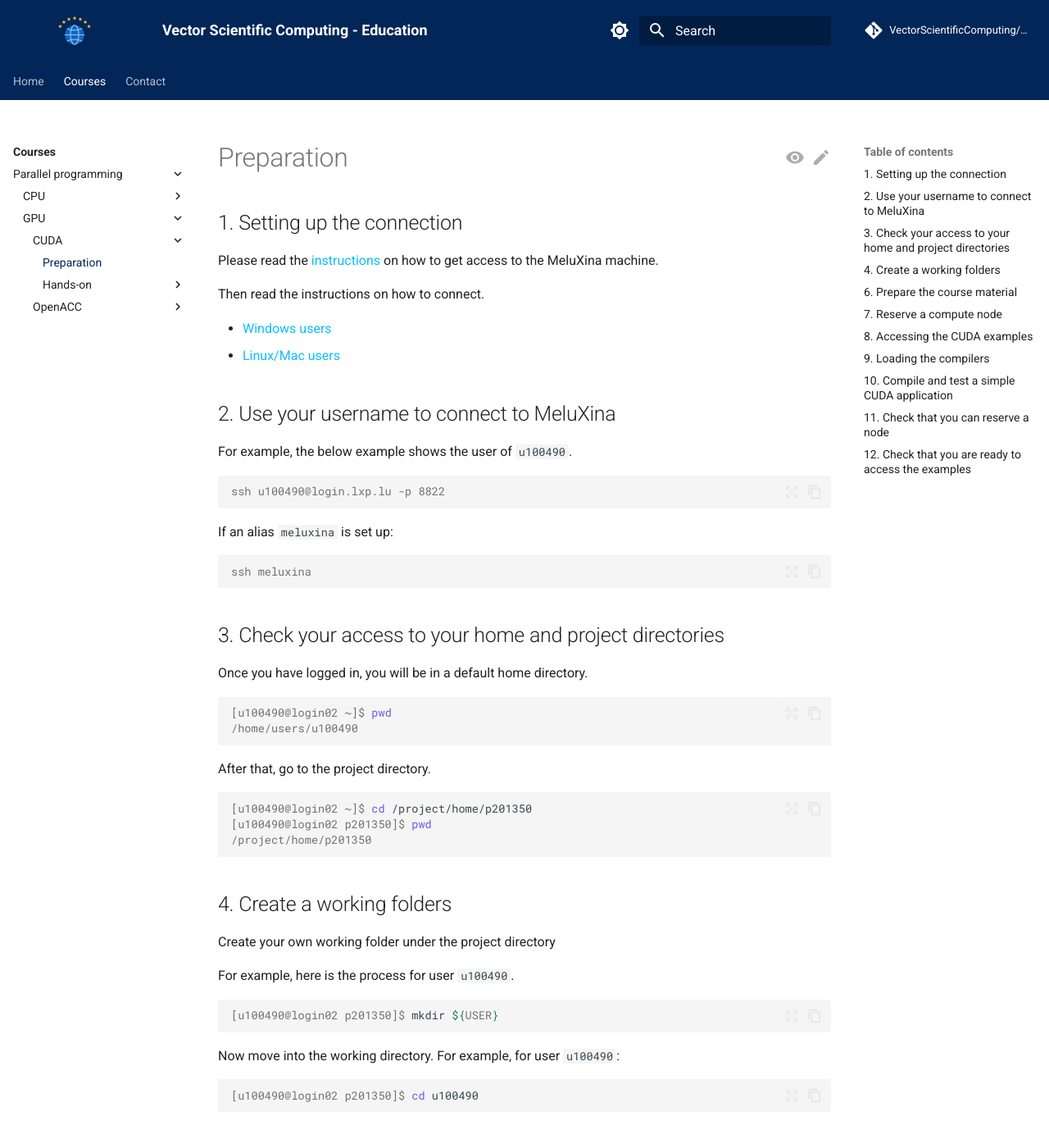
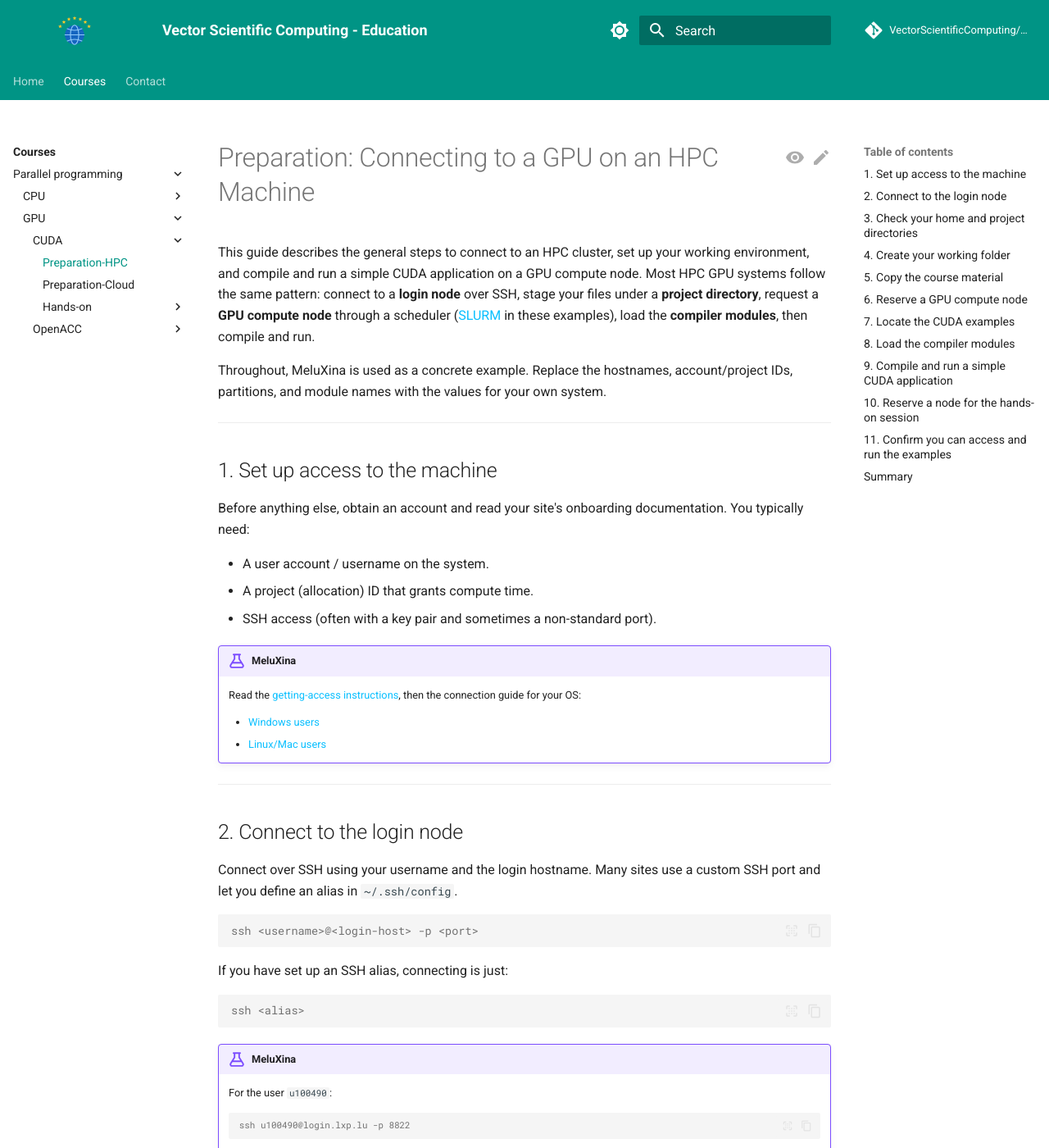
Before and after one commit to VectorScientificComputing/education, an MkDocs documentation site: the page built from docs/courses/cuda/preparation.md, in a window 1280 px wide and 1400 px high. Shown: the whole window at 82% size. Built offline with MkDocs 1.6.1 and Material for MkDocs 9.7.7, drawn with Linux system fonts in a browser that asks for light colours; comment, search, counter and statistics services are not loaded; some of the changed text lies outside the part shown.

Commit message:
CUDA preparation added
Signed-off-by: “ezhilmathik” <“ezhilmathi.krishnasamy@gmail.com”>

````diff
--- a/docs/courses/cuda/preparation.md
+++ b/docs/courses/cuda/preparation.md
@@ -1,87 +1,150 @@
-## 1. Setting up the connection
+# Preparation: Connecting to a GPU on an HPC Machine
 
-Please read the [instructions](https://docs.lxp.lu/first-steps/quick_start/) on how to get access to the MeluXina machine.
+This guide describes the general steps to connect to an HPC cluster, set up your working environment, and compile and run a simple CUDA application on a GPU compute node. Most HPC GPU systems follow the same pattern: connect to a **login node** over SSH, stage your files under a **project directory**, request a **GPU compute node** through a scheduler ([SLURM](https://slurm.schedmd.com/pdfs/summary.pdf) in these examples), load the **compiler modules**, then compile and run.
 
-Then read the instructions on how to connect.
+Throughout, MeluXina is used as a concrete example. Replace the hostnames, account/project IDs, partitions, and module names with the values for your own system.
 
-- [Windows users](https://docs.lxp.lu/first-steps/connecting/)
-- [Linux/Mac users](https://docs.lxp.lu/first-steps/connecting/)
+---
 
-## 2. Use your username to connect to MeluXina
+## 1. Set up access to the machine
 
-For example, the below example shows the user of `u100490`.
+Before anything else, obtain an account and read your site's onboarding documentation. You typically need:
+
+- A user account / username on the system.
+- A project (allocation) ID that grants compute time.
+- SSH access (often with a key pair and sometimes a non-standard port).
+
+!!! example "MeluXina"
+    Read the [getting-access instructions](https://docs.lxp.lu/first-steps/quick_start/), then the connection guide for your OS:
+
+    - [Windows users](https://docs.lxp.lu/first-steps/connecting/)
+    - [Linux/Mac users](https://docs.lxp.lu/first-steps/connecting/)
+
+---
+
+## 2. Connect to the login node
+
+Connect over SSH using your username and the login hostname. Many sites use a custom SSH port and let you define an alias in `~/.ssh/config`.
 
 ```console
-ssh u100490@login.lxp.lu -p 8822
+ssh <username>@<login-host> -p <port>
 ```
 
-If an alias `meluxina` is set up:
+If you have set up an SSH alias, connecting is just:
 
 ```console
-ssh meluxina
+ssh <alias>
 ```
 
-## 3. Check your access to your home and project directories
+!!! example "MeluXina"
+    For the user `u100490`:
 
-Once you have logged in, you will be in a default home directory.
+    ```console
+    ssh u100490@login.lxp.lu -p 8822
+    ```
+
+    With an alias named `meluxina`:
+
+    ```console
+    ssh meluxina
+    ```
+
+---
+
+## 3. Check your home and project directories
+
+After logging in you land in your home directory. Confirm where you are:
 
 ```console
-[u100490@login02 ~]$ pwd
-/home/users/u100490
+[<username>@login ~]$ pwd
+/home/users/<username>
 ```
 
-After that, go to the project directory.
+Then move to your project directory, where shared course material and allocations usually live:
 
 ```console
-[u100490@login02 ~]$ cd /project/home/p201350
-[u100490@login02 p201350]$ pwd
-/project/home/p201350
+[<username>@login ~]$ cd /project/home/<project-id>
+[<username>@login <project-id>]$ pwd
+/project/home/<project-id>
 ```
 
-## 4. Create a working folders
+!!! example "MeluXina"
+    ```console
+    [u100490@login02 ~]$ pwd
+    /home/users/u100490
+    [u100490@login02 ~]$ cd /project/home/p201350
+    [u100490@login02 p201350]$ pwd
+    /project/home/p201350
+    ```
 
-Create your own working folder under the project directory
+---
 
-For example, here is the process for user `u100490`.
+## 4. Create your working folder
+
+Create a personal working folder under the project directory so you don't collide with other users. Using `${USER}` names it after your username automatically:
 
 ```console
-[u100490@login02 p201350]$ mkdir ${USER}
+[<username>@login <project-id>]$ mkdir ${USER}
+[<username>@login <project-id>]$ cd ${USER}
 ```
 
-Now move into the working directory. For example, for user `u100490`:
+!!! example "MeluXina"
+    ```console
+    [u100490@login02 p201350]$ mkdir ${USER}
+    [u100490@login02 p201350]$ cd u100490
+    ```
+
+---
+
+## 5. Copy the course material
+
+Copy the folder containing the examples and source files into your working directory:
 
 ```console
-[u100490@login02 p201350]$ cd u100490
+[<username>@login <user-dir>]$ cp -r /project/home/<project-id>/CUDA .
+[<username>@login <user-dir>]$ cd CUDA/
+[<username>@login CUDA]$ ls -lthr
 ```
 
-## 6. Prepare the course material
+!!! example "MeluXina"
+    ```console
+    [u100490@login03 u100490]$ cp -r /project/home/p201350/CUDA .
+    [u100490@login03 u100490]$ cd CUDA/
+    [u100490@login03 CUDA]$ pwd
+    /project/home/p201350/u100490/CUDA
+    [u100490@login03 CUDA]$ ls -lthr
+    total 20K
+    -rw-r-----. 1 u100490 p201350   51 Mar 13 15:50 module.sh
+    drwxr-s---. 2 u100490 p201350 4.0K Mar 13 15:50 Vector-addition
+    drwxr-s---. 2 u100490 p201350 4.0K Mar 13 15:50 Unified-memory
+    ...
+    ```
 
-Copy the folder which has examples and source files to your working directory. For example, the user home directory `u100490` executes:
+---
+
+## 6. Reserve a GPU compute node
+
+You are still on the **login node**, which must not be used for computation. Request an interactive GPU node from the scheduler. With SLURM, `salloc` reserves a node for a fixed wall-time:
 
 ```console
-[u100490@login03 u100490]$ cp -r /project/home/p201350/CUDA .
-[u100490@login03 u100490]$ cd CUDA/
-[u100490@login03 CUDA]$ pwd
-/project/home/p201350/u100490/CUDA
-[u100490@login03 CUDA]$ ls -lthr
-total 20K
--rw-r-----. 1 u100490 p201350   51 Mar 13 15:50 module.sh
-drwxr-s---. 2 u100490 p201350 4.0K Mar 13 15:50 Vector-addition
-drwxr-s---. 2 u100490 p201350 4.0K Mar 13 15:50 Unified-memory
-...
-...
+salloc -A <project-id> --partition=<gpu-partition> --qos <qos> -N 1 -t <HH:MM:SS>
 ```
 
-## 7. Reserve a compute node
+The key options:
 
-Until now, you are in the login node; now it is time to do the dry run test. Reserve the interactive node for running/testing CUDA applications.
+- `-A` — your project/account ID (who gets billed).
+- `--partition` — the GPU partition on your cluster.
+- `--qos` — quality-of-service / queue policy.
+- `-N` — number of nodes.
+- `-t` — wall-clock time limit.
 
-```console
-salloc -A p201350 --partition=gpu --qos default -N 1 -t 01:00:00
-```
+!!! example "MeluXina — reserve a node for a short test"
+    ```console
+    salloc -A p201350 --partition=gpu --qos default -N 1 -t 01:00:00
+    ```
 
-??? "check if your reservation is allocated"
-    ```
+??? "Check that your reservation was allocated"
+    ```console
     [u100490@login03 ~]$ salloc -A p201350 --partition=gpu --qos default -N 1 -t 01:00:00
     salloc: Pending job allocation 296848
     salloc: job 296848 queued and waiting for resources
@@ -91,41 +154,57 @@ salloc -A p201350 --partition=gpu --qos default -N 1 -t 01:00:00
     salloc: Nodes mel2131 are ready for job
     ```
 
-You can also check if you got the interactive node for your computations. For example, for the user `u100490`:
+You can confirm your running interactive job with `squeue`:
 
 ```console
-[u100490@mel2131 ~]$ squeue -u u100490
-            JOBID PARTITION     NAME     USER    ACCOUNT    STATE       TIME   TIME_LIMIT  NODES NODELIST(REASON)
-           304381       gpu interact  u100490    p201350  RUNNING       0:37     01:00:00      1 mel2131
+[<username>@<node> ~]$ squeue -u <username>
 ```
 
-## 8. Accessing the CUDA examples
+!!! example "MeluXina"
+    ```console
+    [u100490@mel2131 ~]$ squeue -u u100490
+                JOBID PARTITION     NAME     USER    ACCOUNT    STATE       TIME   TIME_LIMIT  NODES NODELIST(REASON)
+               304381       gpu interact  u100490    p201350  RUNNING       0:37     01:00:00      1 mel2131
+    ```
 
-Now we need to check that a simple CUDA application is working. Go to folder `Dry-run-test`.
+---
+
+## 7. Locate the CUDA examples
+
+Move into the example folder to verify a simple CUDA program is present. A typical first test lives in a dry-run folder:
 
 ```console
-[u100490@login03 CUDA]$ cd Dry-run-test/
-[u100490@login03 Dry-run-test]$ ls
+[<username>@<node> CUDA]$ cd Dry-run-test/
+[<username>@<node> Dry-run-test]$ ls
 Hello-world.cu  module.sh
 ```
 
-## 9. Loading the compilers
+---
 
-We need to load the compiler to test the GPU CUDA codes. We need a Nvidia HPC SDK compiler for compiling and testing CUDA code.
+## 8. Load the compiler modules
+
+HPC systems use environment modules to expose compilers. For CUDA you need an NVIDIA HPC SDK / CUDA toolkit. Load the modules your site provides:
 
 ```console
-module load env/staging/2023.1
-module load OpenMPI/4.1.5-NVHPC-23.7-CUDA-11.7.0
+module load <toolchain/environment>
+module load <MPI+NVHPC+CUDA module>
 export NVCC_APPEND_FLAGS='-allow-unsupported-compiler'
 ```
 
-We also provide a script to simplify the process for you.
+Many courses ship a helper script so you don't have to remember the exact module names:
 
 ```console
 source module.sh
 ```
 
-??? "check if the module is loaded properly"
+!!! example "MeluXina"
+    ```console
+    module load env/staging/2023.1
+    module load OpenMPI/4.1.5-NVHPC-23.7-CUDA-11.7.0
+    export NVCC_APPEND_FLAGS='-allow-unsupported-compiler'
+    ```
+
+??? "Check that the modules loaded correctly"
     ```console
     [u100490@mel2131 ~]$ module load env/staging/2023.1
     [u100490@mel2131 ~]$ module load OpenMPI/4.1.5-NVHPC-23.7-CUDA-11.7.0
@@ -143,57 +222,98 @@ source module.sh
         S:  Module is Sticky, requires --force to unload or purge
     ```
 
-## 10. Compile and test a simple CUDA application
+---
 
-Please compile and test a simple CUDA application. For example, in `Dry-run-test`:
+## 9. Compile and run a simple CUDA application
+
+Compile with `nvcc`, targeting the **compute capability** of the GPU on your node (set with `-arch=compute_XX`). Then run the resulting executable on the compute node:
 
 ```console
 # compilation
-$ nvcc -arch=compute_70 Hello-world.cu -o Hello-World-GPU
+$ nvcc -arch=compute_<XX> Hello-world.cu -o Hello-World-GPU
 
 # execution
 $ ./Hello-World-GPU
-Hello World from GPU!
-Hello World from GPU!
-Hello World from GPU!
-Hello World from GPU!
 ```
 
-## 11. Check that you can reserve a node
+> The architecture flag must match your GPU generation — e.g. `compute_70` (Volta), `compute_75` (Turing / T4), `compute_80` (Ampere A100). Check your site's docs or run `nvidia-smi` to identify the GPU.
 
-Similarly, for the hands-on session, we need reserve a node. For example:
+!!! example "MeluXina (NVIDIA A100, compute_80 used here)"
+    ```console
+    # compilation
+    $ nvcc -arch=compute_80 Hello-world.cu -o Hello-World-GPU
+
+    # execution
+    $ ./Hello-World-GPU
+    Hello World from GPU!
+    Hello World from GPU!
+    Hello World from GPU!
+    Hello World from GPU!
+    ```
+
+---
+
+## 10. Reserve a node for the hands-on session
+
+For the longer hands-on exercises, reserve a node again with a longer wall-time:
 
 ```console
-salloc -A p201350 --partition=gpu --qos default -N 1 -t 02:15:00
+salloc -A <project-id> --partition=<gpu-partition> --qos <qos> -N 1 -t <HH:MM:SS>
 ```
 
-??? "check if your reservation is allocated"
+!!! example "MeluXina"
+    ```console
+    salloc -A p201350 --partition=gpu --qos default -N 1 -t 02:15:00
     ```
+
+??? "Check that your reservation was allocated"
+    ```console
     [u100490@login03 ~]$ salloc -A p201350 --partition=gpu --qos default -N 1 -t 02:15:00
-    salloc: Pending job allocation 296848
-    salloc: job 296848 queued and waiting for resources
-    salloc: job 296848 has been allocated resources
     salloc: Granted job allocation 296848
     salloc: Waiting for resource configuration
     salloc: Nodes mel2131 are ready for job
     ```
 
-## 12. Check that you are ready to access the examples
+---
 
-We will continue with our Hands-on exercise. For example, in the `Hello World` example, we do the following steps:
+## 11. Confirm you can access and run the examples
+
+You are now ready for the hands-on exercises. The general workflow inside the `CUDA` folder is: load modules, enter an example directory, compile, and run.
 
 ```console
-[u100490@mel2063 CUDA]$ pwd
-/project/home/p201350/u100490/CUDA
-[u100490@mel2063 CUDA]$ ls
-Dry-run-test  Matrix-multiplication  Profiling      Unified-memory
-Hello-world   module.sh              Shared-memory  Vector-addition
-[u100490@mel2063 CUDA]$ source module.sh
-[u100490@mel2063 CUDA]$ cd Hello-world
-# compilation
-[u100490@mel2063 CUDA]$ nvcc -arch=compute_70 Hello-world.cu -o Hello-World-GPU
+[<username>@<node> CUDA]$ source module.sh
+[<username>@<node> CUDA]$ cd Hello-world
+[<username>@<node> Hello-world]$ nvcc -arch=compute_<XX> Hello-world.cu -o Hello-World-GPU
+[<username>@<node> Hello-world]$ ./Hello-World-GPU
+```
 
-# execution
-[u100490@mel2063 CUDA]$ ./Hello-World-GPU
-Hello World from GPU
-```
+!!! example "MeluXina"
+    ```console
+    [u100490@mel2063 CUDA]$ pwd
+    /project/home/p201350/u100490/CUDA
+    [u100490@mel2063 CUDA]$ ls
+    Dry-run-test  Matrix-multiplication  Profiling      Unified-memory
+    Hello-world   module.sh              Shared-memory  Vector-addition
+    [u100490@mel2063 CUDA]$ source module.sh
+    [u100490@mel2063 CUDA]$ cd Hello-world
+    # compilation
+    [u100490@mel2063 Hello-world]$ nvcc -arch=compute_80 Hello-world.cu -o Hello-World-GPU
+    # execution
+    [u100490@mel2063 Hello-world]$ ./Hello-World-GPU
+    Hello World from GPU
+    ```
+
+---
+
+## Summary
+
+| Step | Generic action | MeluXina example |
+|------|----------------|------------------|
+| Connect | `ssh <user>@<login-host> -p <port>` | `ssh u100490@login.lxp.lu -p 8822` |
+| Go to project | `cd /project/home/<project-id>` | `cd /project/home/p201350` |
+| Working folder | `mkdir ${USER} && cd ${USER}` | same |
+| Copy material | `cp -r .../CUDA .` | `cp -r /project/home/p201350/CUDA .` |
+| Reserve GPU node | `salloc -A <id> --partition=<gpu> --qos <qos> -N 1 -t <time>` | `salloc -A p201350 --partition=gpu --qos default -N 1 -t 01:00:00` |
+| Load compilers | `module load ...; source module.sh` | `module load OpenMPI/4.1.5-NVHPC-23.7-CUDA-11.7.0` |
+| Compile | `nvcc -arch=compute_<XX> file.cu -o out` | `nvcc -arch=compute_80 Hello-world.cu -o Hello-World-GPU` |
+| Run | `./out` | `./Hello-World-GPU` |
--- a/docs/stylesheets/extra.css
+++ b/docs/stylesheets/extra.css
@@ -129,8 +129,9 @@ th, td {
 }
 
 :root {
-    --md-primary-fg-color: #022658;
-    --md-primary-fg-color--light: #ECB7B7;
-    --md-primary-fg-color--dark: #90030C;
-    --md-slate-structureal-elements: #0077FF;
+  --md-primary-fg-color: #1E4FA1;      /* Krishna blue */
+  --md-primary-fg-color--light: #4F7AC7;
+  --md-primary-fg-color--dark: #12356E;
+
+  --md-accent-fg-color: #1E4FA1;       /* Sky blue accent */
 }
--- a/mkdocs.yml
+++ b/mkdocs.yml
@@ -23,7 +23,8 @@ nav:
           - GPU:
               - CUDA:
                   - Introduction: 'courses/cuda/index.md'
-                  - Preparation: 'courses/cuda/preparation.md'
+                  - Preparation-HPC: 'courses/cuda/preparation.md'
+                  - Preparation-Cloud: 'courses/cuda/google-gpu-colab-cuda-guide.md'
                   - Hands-on:
                       - Hello world: 'courses/cuda/exercise-1.md'
                       - Vector addition: 'courses/cuda/exercise-2.md'
@@ -69,14 +70,14 @@ theme:
       toggle:
         icon: material/brightness-7
         name: Switch to dark mode
-      primary: dark blue
-      accent: blue
+      primary: teal
+      accent: cyan
     - scheme: slate
       toggle:
         icon: material/brightness-4
         name: Switch to light mode
-      primary: dark blue
-      accent: blue
+      primary: teal
+      accent: cyan
   icon:
     admonition:
       note: octicons/tag-16
````
Also changed, not shown: docs/courses/cuda/google-gpu-colab-cuda-guide.md (added, +162 -0 lines).
